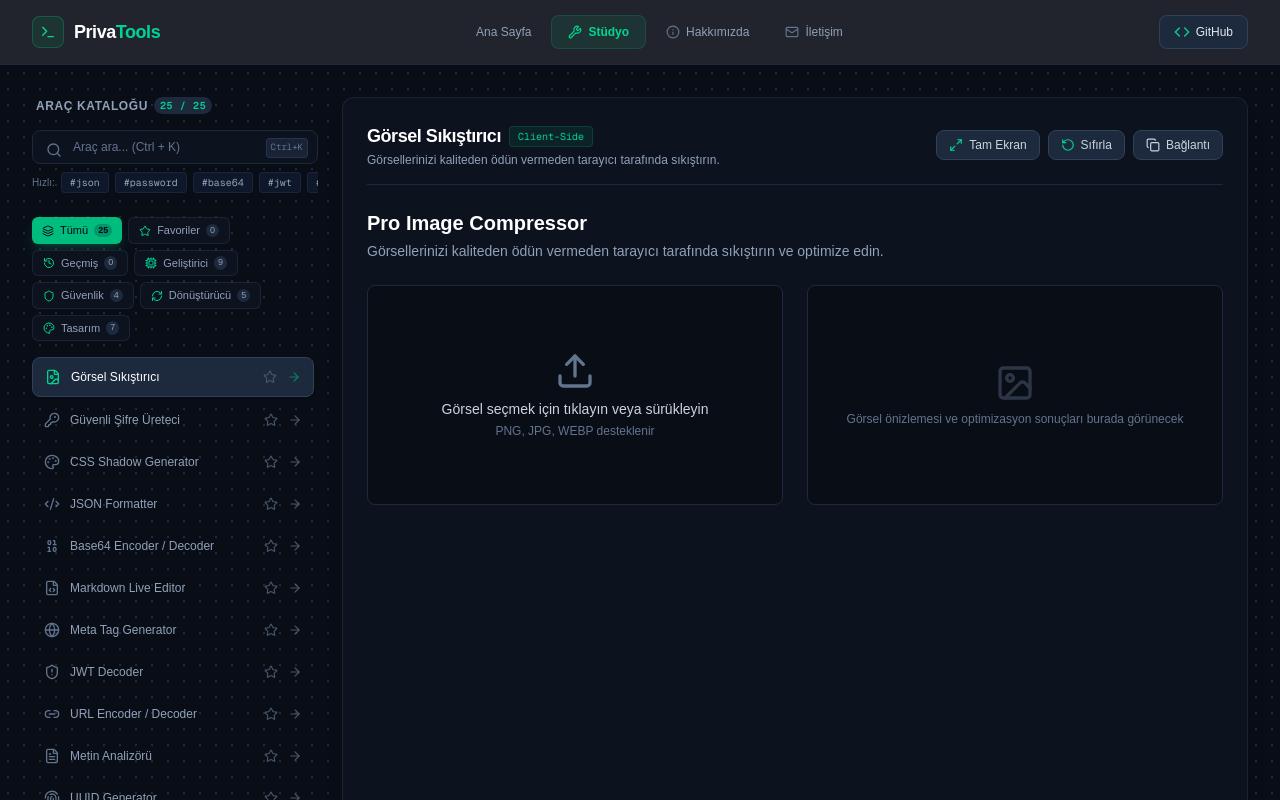
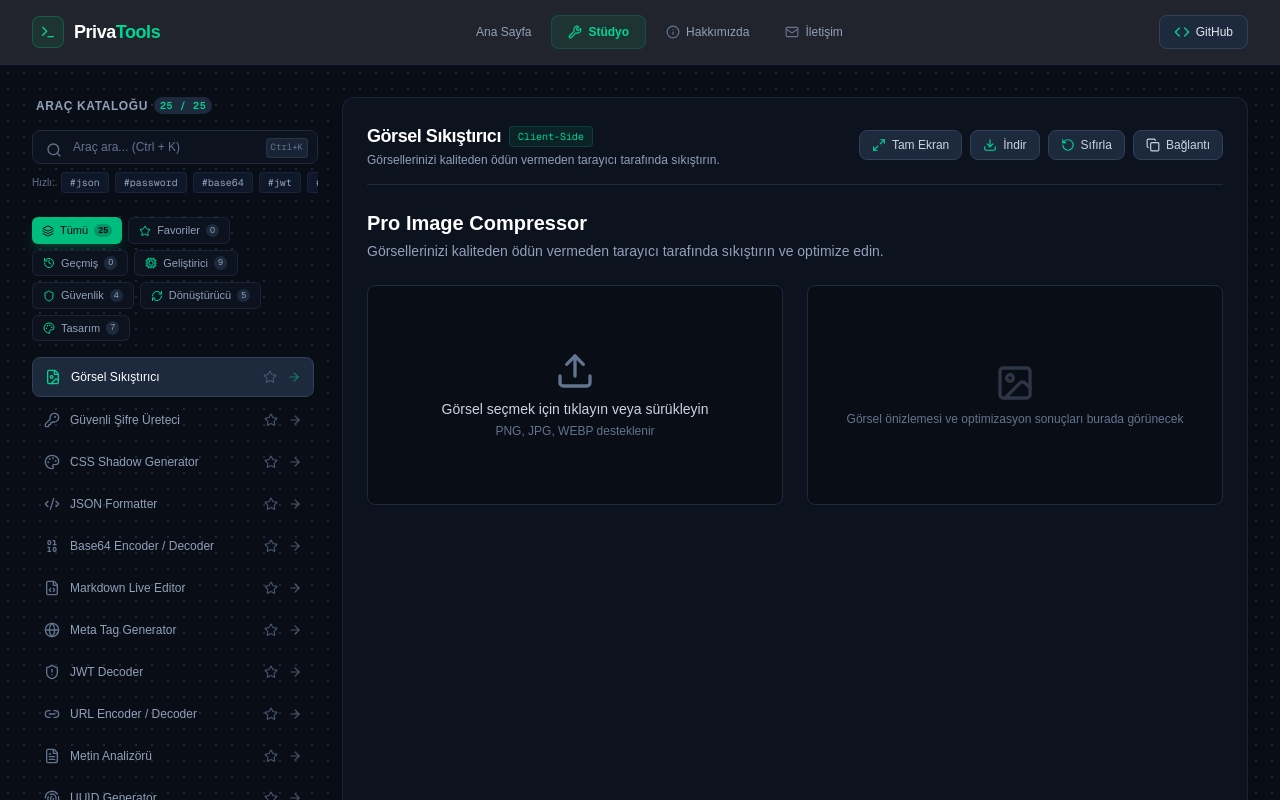
Before and after one commit to MuhammedEdev/privatools, a Next.js app: page /studio in a window 1280 px wide. Shown: the top 800 px of the page. Built offline with nearby package versions, Linux system fonts and the light colour scheme.

Commit message:
feat(studio): add one-click tool result file export and download action

```diff
--- a/src/app/studio/page.tsx
+++ b/src/app/studio/page.tsx
@@ -6,7 +6,7 @@ import {
   FileImage, KeyRound, Palette, Code2, Binary, FileCode, Globe,
   ShieldAlert, Link2, FileText, Fingerprint, Code, Clock, Pipette,
   Regex, Hash, LayoutGrid, AlignLeft, QrCode, Ruler, Sparkles,
-  Braces, Keyboard, FileSpreadsheet, Link, ArrowRight, Search, Star, Layers, Shield, Cpu, RefreshCw, History, Check, Copy, Lock, Zap, RotateCcw, X, Maximize2, Minimize2, Trash2, Command
+  Braces, Keyboard, FileSpreadsheet, Link, ArrowRight, Search, Star, Layers, Shield, Cpu, RefreshCw, History, Check, Copy, Lock, Zap, RotateCcw, X, Maximize2, Minimize2, Trash2, Command, Download
 } from "lucide-react";
 
 import ImageCompressor from "@/components/tools/ImageCompressor";
@@ -98,6 +98,16 @@ export default function StudioPage() {
   const handleClearRecents = () => {
     setRecentTools([]);
     localStorage.removeItem("privatools_recents");
+  };
+
+  const handleDownloadResult = () => {
+    const element = document.createElement("a");
+    const file = new Blob([`PrivaTools Studio Export\nTool Name: ${activeToolObj.name}\nTool ID: ${activeToolObj.id}\nExported Date: ${new Date().toISOString()}`], {type: 'text/plain'});
+    element.href = URL.createObjectURL(file);
+    element.download = `privatools-${activeToolObj.id}-export.txt`;
+    document.body.appendChild(element);
+    element.click();
+    document.body.removeChild(element);
   };
 
   const toolsList = [
@@ -379,6 +389,15 @@ export default function StudioPage() {
                 </button>
 
                 <button
+                  onClick={handleDownloadResult}
+                  className="bg-slate-800 hover:bg-slate-700 text-slate-300 px-3 py-1.5 rounded-lg text-xs font-medium transition flex items-center gap-1.5 border border-slate-700"
+                  title="Sonucu dosya olarak indir"
+                >
+                  <Download className="w-3.5 h-3.5 text-emerald-400" />
+                  <span>İndir</span>
+                </button>
+
+                <button
                   onClick={handleResetTool}
                   className="bg-slate-800 hover:bg-slate-700 text-slate-300 px-3 py-1.5 rounded-lg text-xs font-medium transition flex items-center gap-1.5 border border-slate-700"
                   title="Aracı sıfırla"
```
